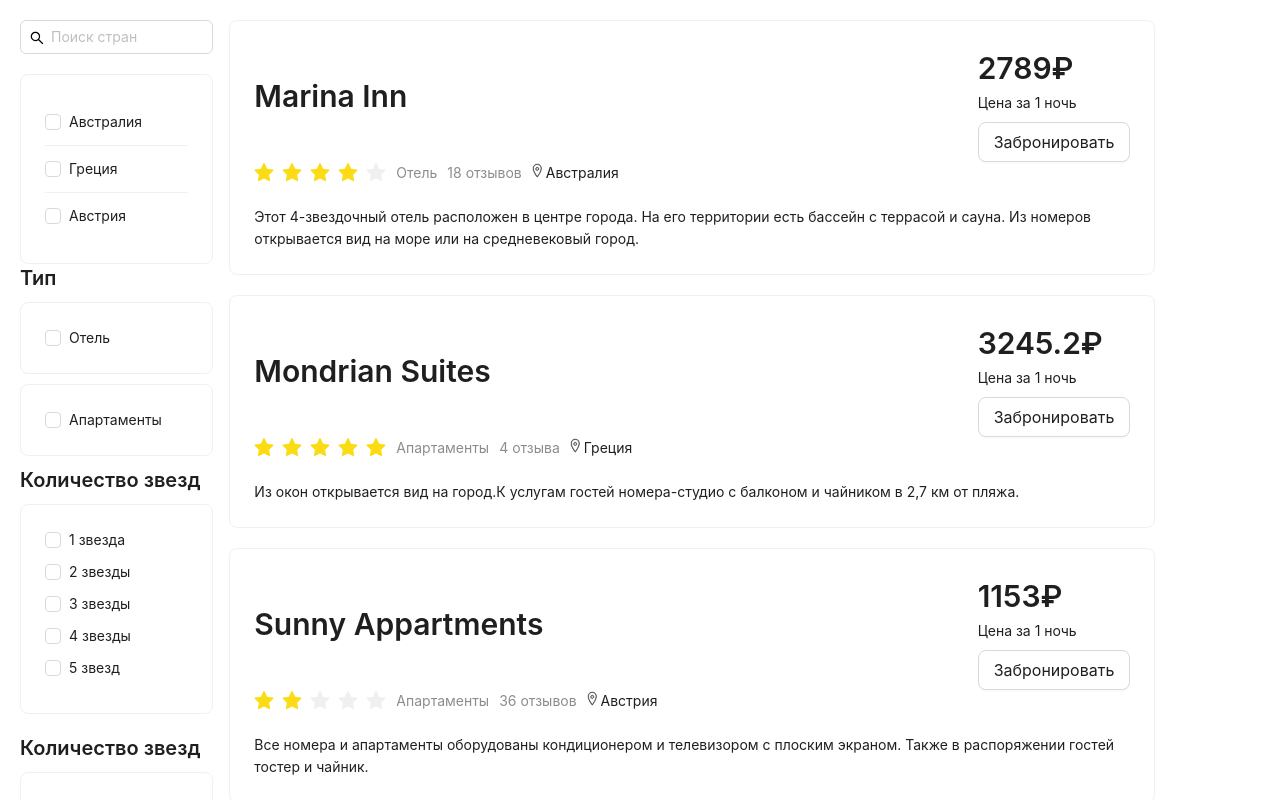
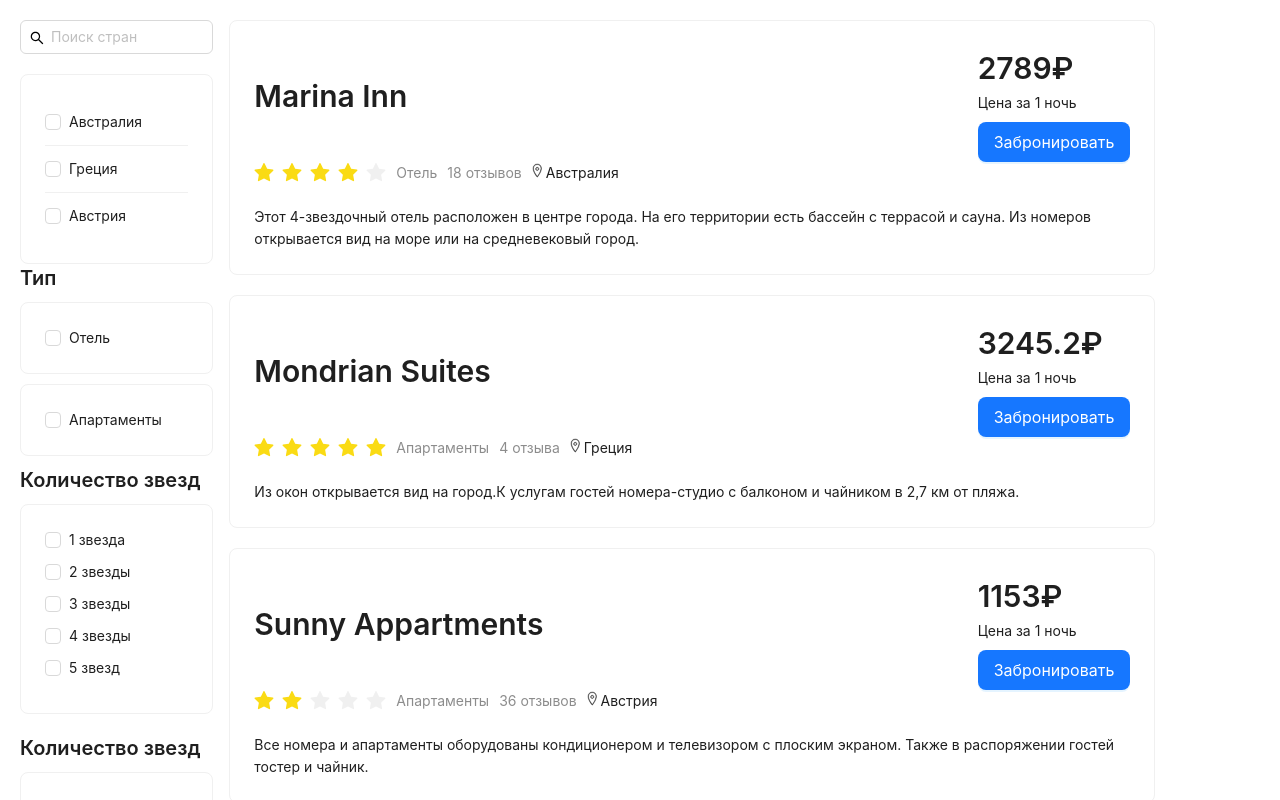
Before and after one commit to ildarmjs/hotels-list, a React (Vite) app: page / in a window 1280 px wide. Shown: the top 800 px of the page. Built offline with nearby package versions, Linux system fonts and the light colour scheme.

Commit message:
feat: added text for button

```diff
--- a/src/components/hotels-list/hotels-card/HotelsCard.tsx
+++ b/src/components/hotels-list/hotels-card/HotelsCard.tsx
@@ -1,4 +1,4 @@
-import React from 'react'
+import React, { useState } from 'react'
 import { Button, Card, Flex, Image, Space, Typography } from 'antd'
 import { Rate } from 'antd'
 import { Hotels } from '../../../types/hotels'
@@ -11,6 +11,11 @@ interface HotelCardProps {
 }
 
 export const HotelsCard: React.FC<HotelCardProps> = ({ hotel }) => {
+	const [isBooked, setIsBooked] = useState(false)
+
+	const handleBooking = () => {
+		setIsBooked(true)
+	}
 	return (
 		<Card style={{ marginBottom: '20px' }}>
 			<Flex align='center' justify='space-between'>
@@ -23,7 +28,14 @@ export const HotelsCard: React.FC<HotelCardProps> = ({ hotel }) => {
 						<div>Цена за 1 ночь</div>
 					</div>
 
-					<Button size={'large'}>Забронировать</Button>
+					<Button
+						size={'large'}
+						onClick={handleBooking}
+						type={isBooked ? 'default' : 'primary'}
+						disabled={isBooked ? true : false}
+					>
+						{isBooked ? 'Забронировано' : 'Забронировать'}
+					</Button>
 				</Space>
 			</Flex>
 
```
